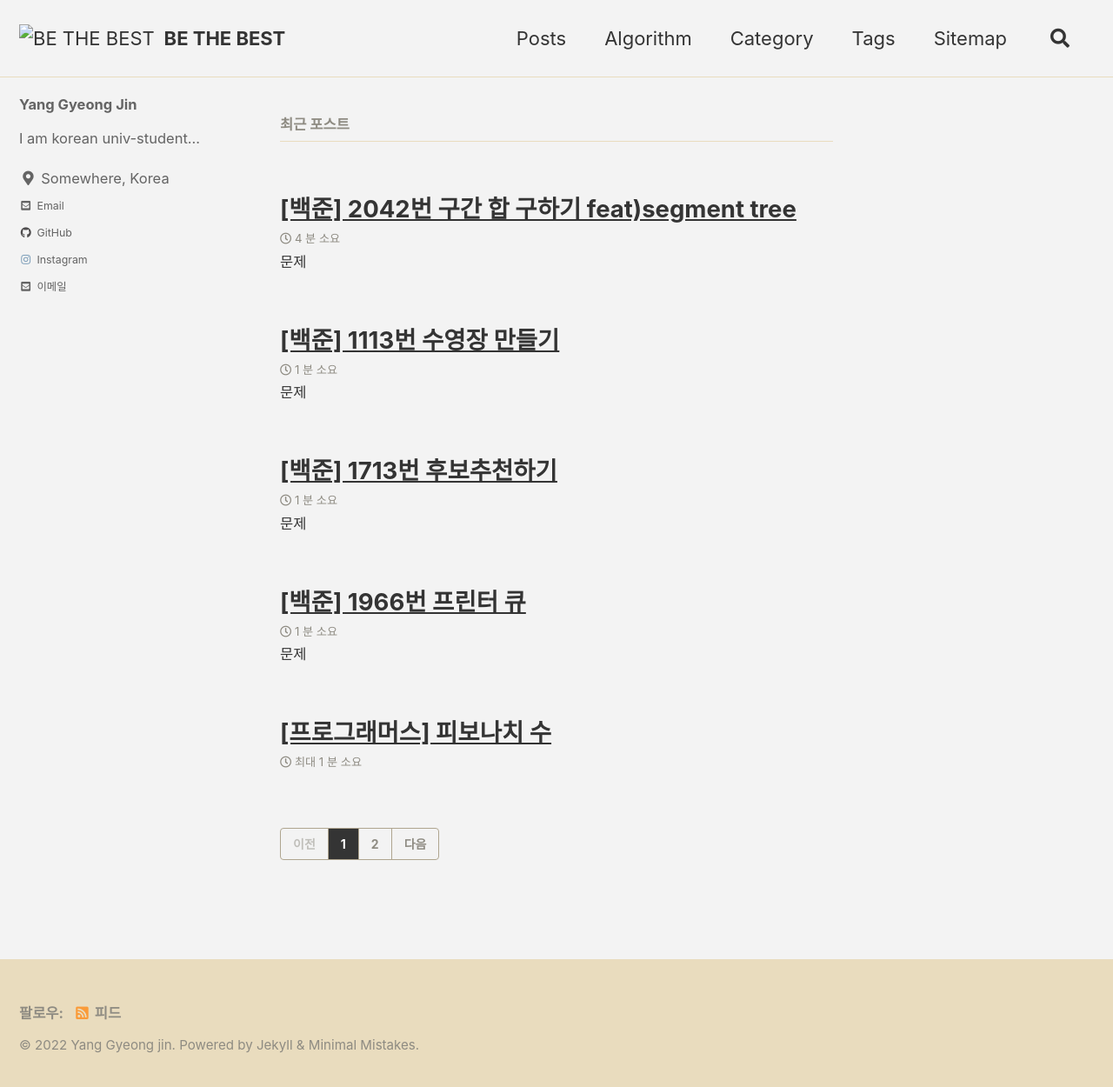
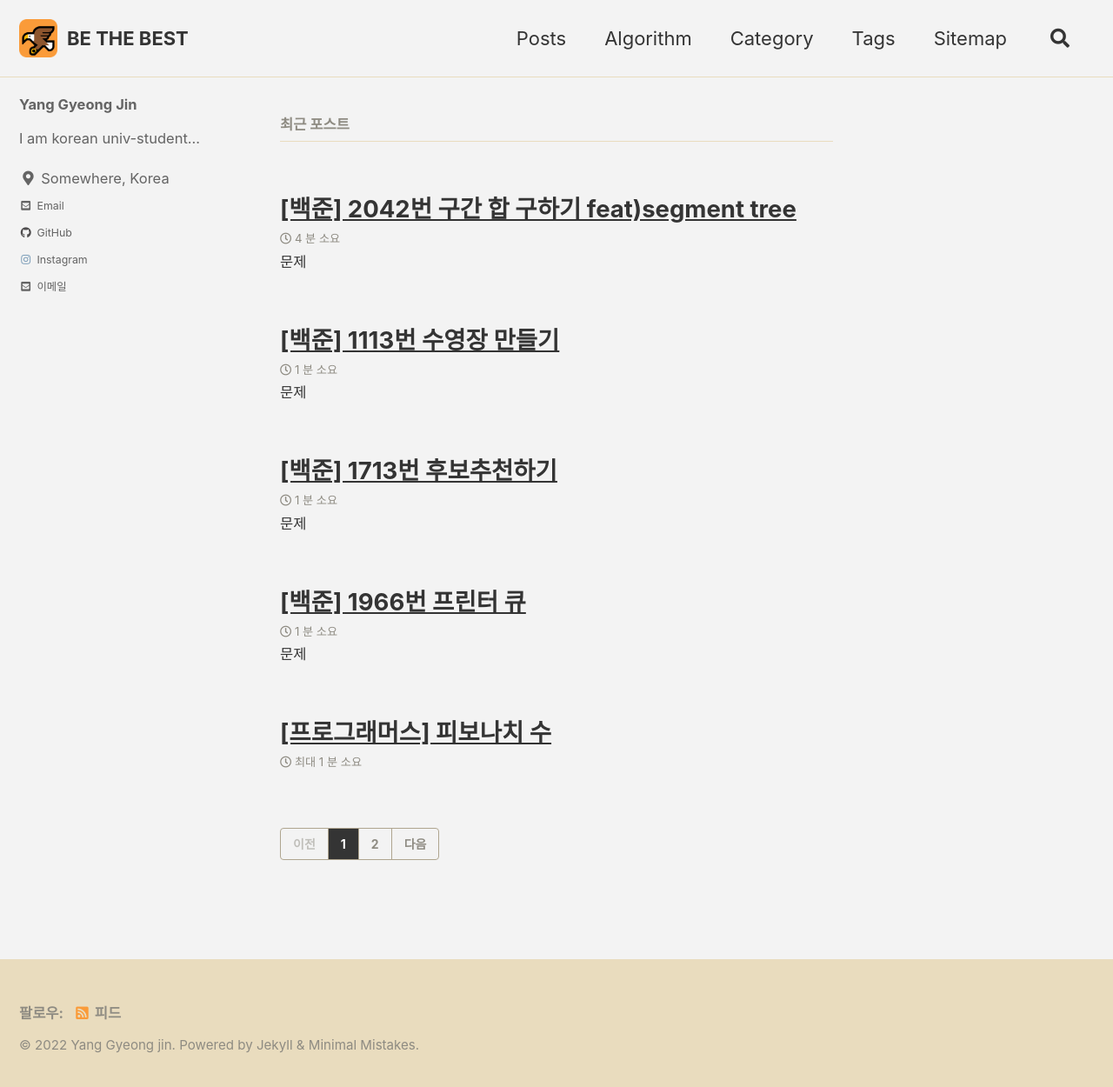
Before and after one commit to koreaygj/koreaygj.github.io, a Jekyll site: the page built from index.html, in a window 1280 px wide and 1257 px high. Shown: the top 1250 px of the window at 87% size. Built offline with Jekyll 4.4.1, drawn with Linux system fonts in a browser that asks for light colours; cached includes are drawn as plain includes; some web fonts are replaced; the list of posts is cut into pages by our own code.

Commit message:
Fix:Main logo

```diff
--- a/_config.yml
+++ b/_config.yml
@@ -23,8 +23,8 @@
 url                      : "https://koreaygj.github.io" # the base hostname & protocol for your site e.g. "https://mmistakes.github.io"
 baseurl                  : # the subpath of your site, e.g. "/blog"
 repository               : "koreaygj/koreygj.github.io" # GitHub username/repo-name e.g. "mmistakes/minimal-mistakes"
-teaser                   : "/favicon/favicon.png" # path of fallback teaser image, e.g. "/assets/images/500x300.png"
-logo                     : "/favicon/favicon.png" # path of logo image to display in the masthead, e.g. "/assets/images/88x88.png"
+teaser                   : "/assets/favicon/favicon.png" # path of fallback teaser image, e.g. "/assets/images/500x300.png"
+logo                     : "/assets/favicon/favicon.png" # path of logo image to display in the masthead, e.g. "/assets/images/88x88.png"
 masthead_title           : "BE THE BEST" # overrides the website title displayed in the masthead, use " " for no title
 breadcrumbs              : # true, false (default)
 words_per_minute         : 200
```
